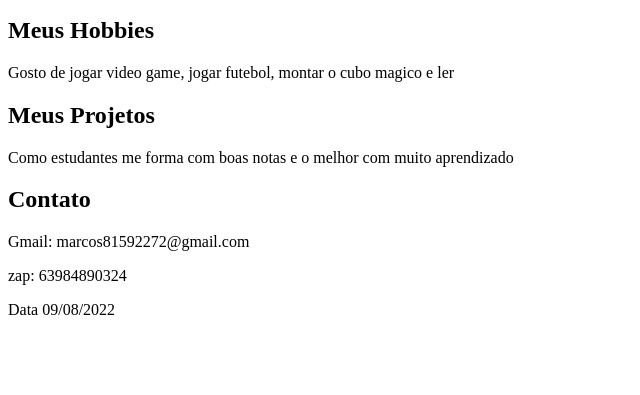
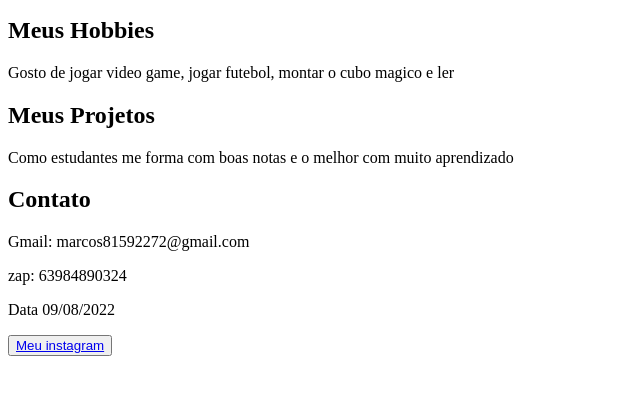
Before and after one commit to zinzall/atividadedeweb, a plain HTML site: page index.html in a window 1280 px wide. Shown: the part 101-496 px from the top of the page, without its empty margins (0-640 px from the left). Drawn offline with Linux system fonts and the light colour scheme.

Commit message:
Atulização da atividade 2.0

```diff
--- a/index.html
+++ b/index.html
@@ -23,6 +23,8 @@
 
 <p> Data 09/08/2022 </p>
 
+<button> <a href="https://www.instagram.com/eu.soumarcospaulo">Meu instagram</a> </button>
+
 </body>
 
 </html>
```
